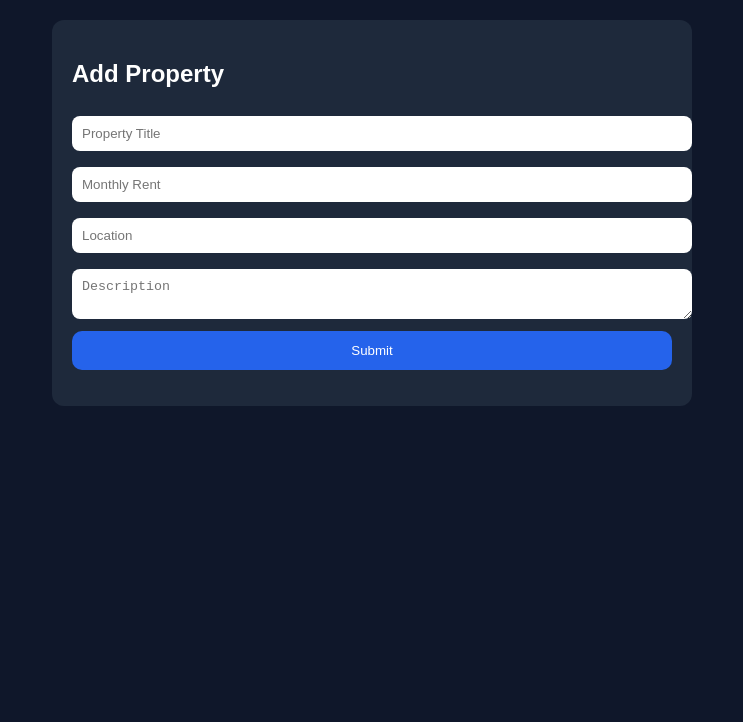
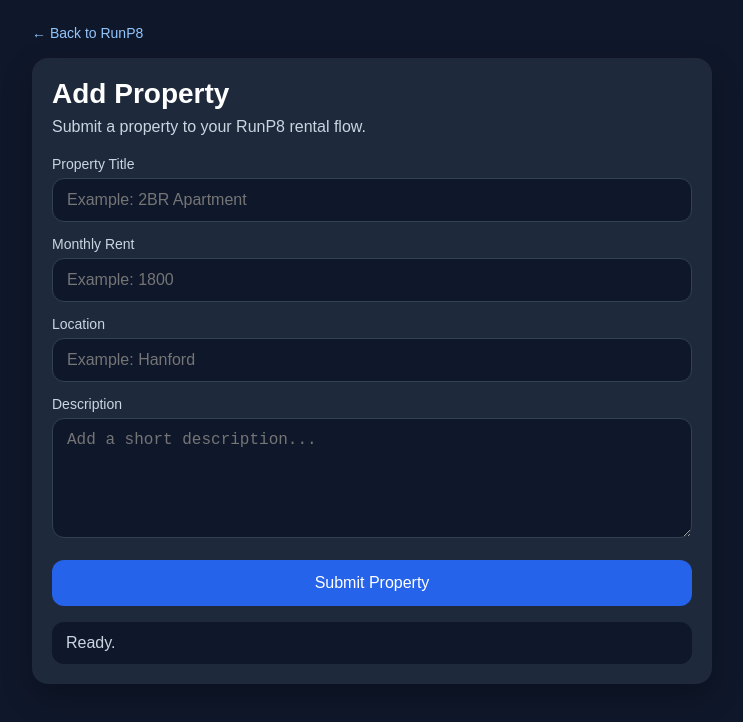
Before and after one commit to infomomtelo-sketch/runp8-rental, a plain HTML site: page add-property.html in a window 1280 px wide. Shown: the whole page, without its empty margins (268-1011 px from the left). Drawn offline with Linux system fonts and the light colour scheme.

Commit message:
Update add-property.html

```diff
--- a/add-property.html
+++ b/add-property.html
@@ -1,88 +1,165 @@
 <!doctype html>
 <html lang="en">
 <head>
-<meta charset="utf-8"/>
-<meta name="viewport" content="width=device-width,initial-scale=1"/>
+  <meta charset="utf-8" />
+  <meta name="viewport" content="width=device-width,initial-scale=1" />
   <title>Add Property | RunP8</title>
-
   <style>
-body{
-  margin:0;
-  font-family:Arial;
-  background:#0f172a;
-  color:white;
-  padding:20px;
+    * { box-sizing: border-box; }
+    body {
+      margin: 0;
+      font-family: Arial, sans-serif;
+      background: #0f172a;
+      color: #ffffff;
+      padding: 24px 16px;
     }
-
-.wrap{
-  max-width:600px;
-  margin:auto;
-  background:#1e293b;
-  padding:20px;
-  border-radius:12px;
+    .wrap {
+      max-width: 680px;
+      margin: 0 auto;
+      background: #1e293b;
+      border-radius: 16px;
+      padding: 20px;
+      box-shadow: 0 12px 30px rgba(0,0,0,0.25);
     }
-
-input, textarea{
-  width:100%;
-  padding:10px;
-  margin:8px 0;
-  border:none;
-  border-radius:8px;
+    h1 {
+      margin: 0 0 8px;
+      font-size: 28px;
     }
-
-button{
-  width:100%;
-  padding:12px;
-  background:#2563eb;
-  color:white;
-  border:none;
-  border-radius:10px;
-  cursor:pointer;
+    p.sub {
+      margin: 0 0 20px;
+      color: #cbd5e1;
+    }
+    label {
+      display: block;
+      margin: 14px 0 6px;
+      font-size: 14px;
+      color: #cbd5e1;
+    }
+    input, textarea {
+      width: 100%;
+      border: 1px solid #334155;
+      background: #0f172a;
+      color: #ffffff;
+      border-radius: 12px;
+      padding: 12px 14px;
+      font-size: 16px;
+      outline: none;
+    }
+    textarea {
+      min-height: 120px;
+      resize: vertical;
+    }
+    .btn {
+      margin-top: 18px;
+      width: 100%;
+      border: 0;
+      border-radius: 12px;
+      background: #2563eb;
+      color: white;
+      padding: 14px;
+      font-size: 16px;
+      cursor: pointer;
+    }
+    .btn:disabled {
+      opacity: 0.65;
+      cursor: not-allowed;
+    }
+    .status {
+      margin-top: 16px;
+      padding: 12px 14px;
+      border-radius: 12px;
+      background: #0f172a;
+      color: #cbd5e1;
+      min-height: 24px;
+      white-space: pre-line;
+    }
+    .topnav {
+      max-width: 680px;
+      margin: 0 auto 16px;
+    }
+    .topnav a {
+      color: #93c5fd;
+      text-decoration: none;
+      font-size: 14px;
     }
   </style>
 </head>
-
 <body>
 
+  <div class="topnav">
+    <a href="/">← Back to RunP8</a>
+  </div>
+
   <div class="wrap">
-<h2>Add Property</h2>
+    <h1>Add Property</h1>
+    <p class="sub">Submit a property to your RunP8 rental flow.</p>
 
-<input id="title" placeholder="Property Title"/>
-<input id="price" placeholder="Monthly Rent"/>
-<input id="location" placeholder="Location"/>
-<textarea id="desc" placeholder="Description"></textarea>
+    <label for="title">Property Title</label>
+    <input id="title" placeholder="Example: 2BR Apartment" />
 
-<button onclick="saveProperty()">Submit</button>
+    <label for="price">Monthly Rent</label>
+    <input id="price" placeholder="Example: 1800" />
 
-<p id="status"></p>
+    <label for="location">Location</label>
+    <input id="location" placeholder="Example: Hanford" />
+
+    <label for="desc">Description</label>
+    <textarea id="desc" placeholder="Add a short description..."></textarea>
+
+    <button class="btn" id="saveBtn" onclick="saveProperty()">Submit Property</button>
+
+    <div class="status" id="status">Ready.</div>
   </div>
 
   <script>
-async function saveProperty(){
+    const API_BASE = "https://runp8-kv-api.infomomtelo.workers.dev";
+
+    async function saveProperty() {
+      const saveBtn = document.getElementById("saveBtn");
+      const status = document.getElementById("status");
 
       const property = {
-    title: document.getElementById("title").value,
-    price: document.getElementById("price").value,
-    location: document.getElementById("location").value,
-    desc: document.getElementById("desc").value
+        title: document.getElementById("title").value.trim(),
+        price: document.getElementById("price").value.trim(),
+        location: document.getElementById("location").value.trim(),
+        desc: document.getElementById("desc").value.trim()
       };
 
-  await fetch("https://runp8-api.YOUR-URL.workers.dev/add", {
+      if (!property.title || !property.price || !property.location) {
+        status.innerText = "Please fill in title, price, and location.";
+        return;
+      }
+
+      saveBtn.disabled = true;
+      status.innerText = "Saving property...";
+
+      try {
+        const res = await fetch(API_BASE + "/add", {
           method: "POST",
+          headers: {
+            "Content-Type": "application/json"
+          },
           body: JSON.stringify(property)
         });
 
-  document.getElementById("status").innerText = "Saved!";
+        const result = await res.json();
+
+        if (!res.ok) {
+          throw new Error(result.error || "Failed to save property.");
         }
 
-  let properties = JSON.parse(localStorage.getItem("properties")) || [];
-  properties.push(property);
+        status.innerText = "Property saved successfully.";
 
-  localStorage.setItem("properties", JSON.stringify(properties));
-
-  document.getElementById("status").innerText = "Saved!";
+        document.getElementById("title").value = "";
+        document.getElementById("price").value = "";
+        document.getElementById("location").value = "";
+        document.getElementById("desc").value = "";
+      } catch (err) {
+        status.innerText = "Error: " + err.message;
+      } finally {
+        saveBtn.disabled = false;
+      }
     }
   </script>
-
 </body>
 </html>
```
Lines whose indentation alone changed are shown as unchanged.
